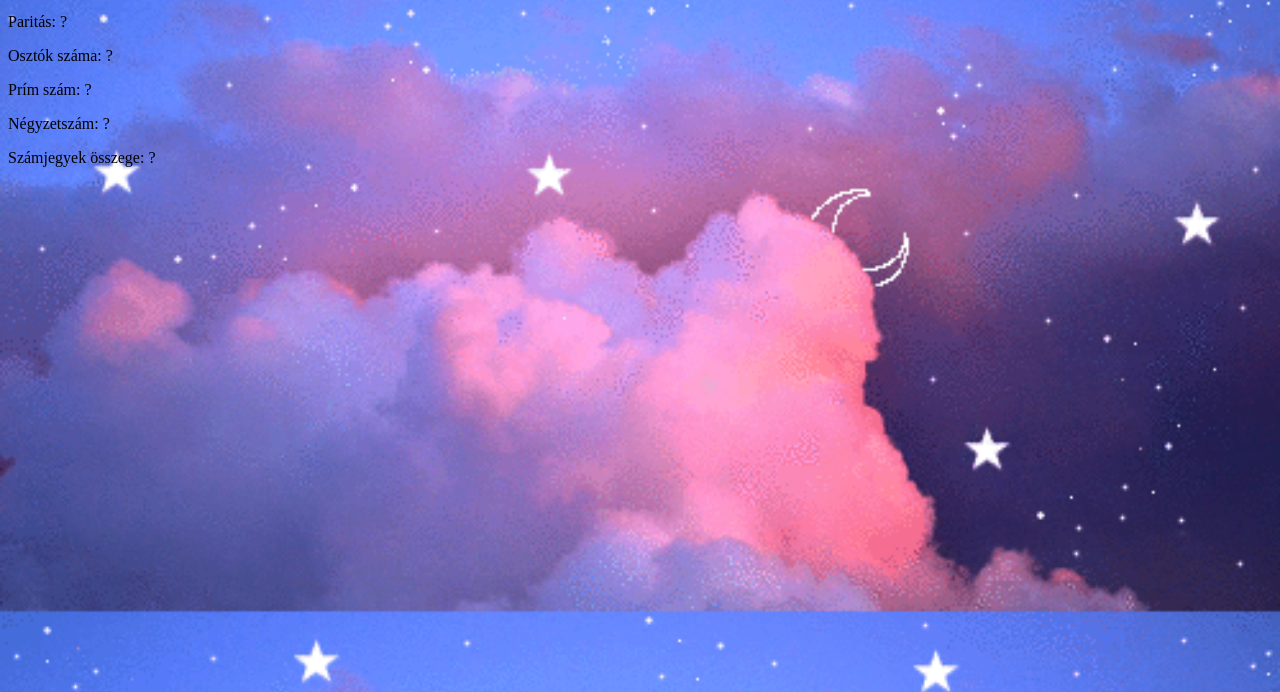
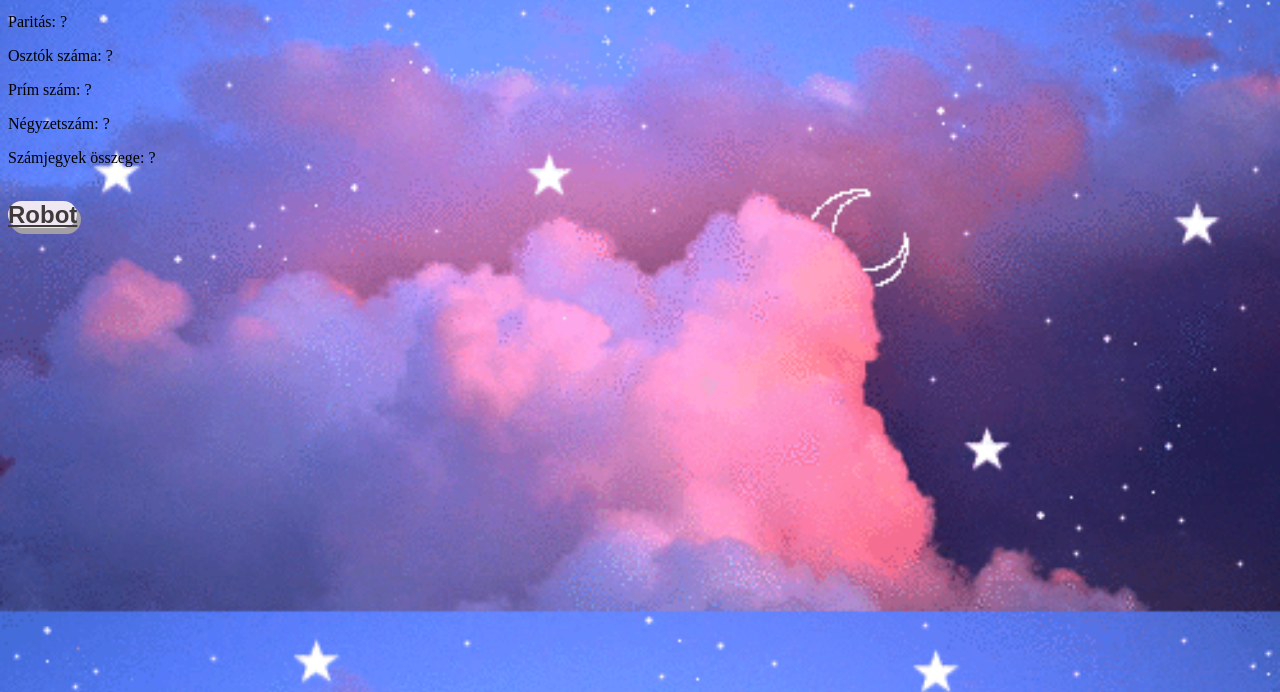
Before and after one commit to Sennaro/Sagvari, a plain HTML site: page project.html in a window 1280 px wide. Shown: the part 108-800 px from the top of the page. Drawn offline with Linux system fonts and the light colour scheme.

Commit message:
Add files via upload

```diff
--- a/project.html
+++ b/project.html
@@ -14,6 +14,26 @@
     h2 {
         font-size: 30px;
         font-family: Arial, Helvetica, sans-serif;
+    }
+    .button {
+    font-size:24px;
+    font-family:Arial;
+    width: 200px;
+    height:44px;
+    border-width:1px;
+    color:rgba(63, 58, 58, 1);
+    border-color:rgba(0, 0, 0, 1);
+    font-weight:bold;
+    border-top-left-radius:21px;
+    border-top-right-radius:21px;
+    border-bottom-left-radius:21px;
+    border-bottom-right-radius:21px;
+    box-shadow: 3px 5px 0px 1px rgba(164, 159, 165, 1);
+    background:rgba(239, 232, 243, 1);
+    }
+
+    .button:hover {
+    background: rgba(255, 255, 255, 1)
     }
 </style>
 <body>
@@ -85,9 +105,8 @@
             document.getElementById('szosszeg').innerHTML = szamosszeg(a);
 
         }
-
+    </script>
     <br>
-    <button type="button" onclick="href"/button>
-    </script>
+    <a href=https://github.com/Sennaro/Sagvari/blob/main/robot.py class="button">Robot</a>
 </body>
 </html>
```
